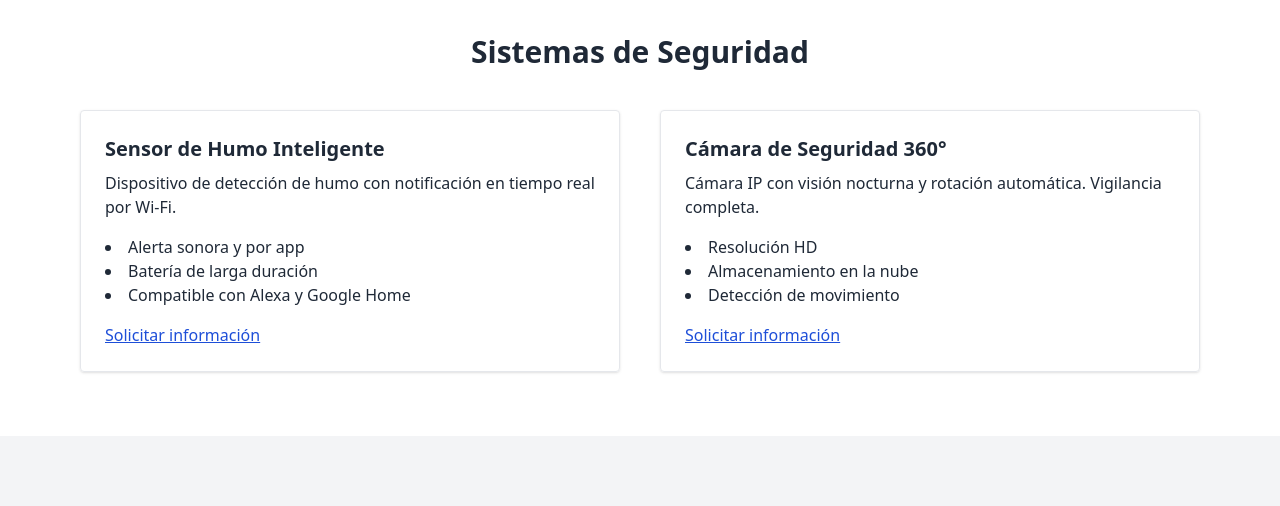
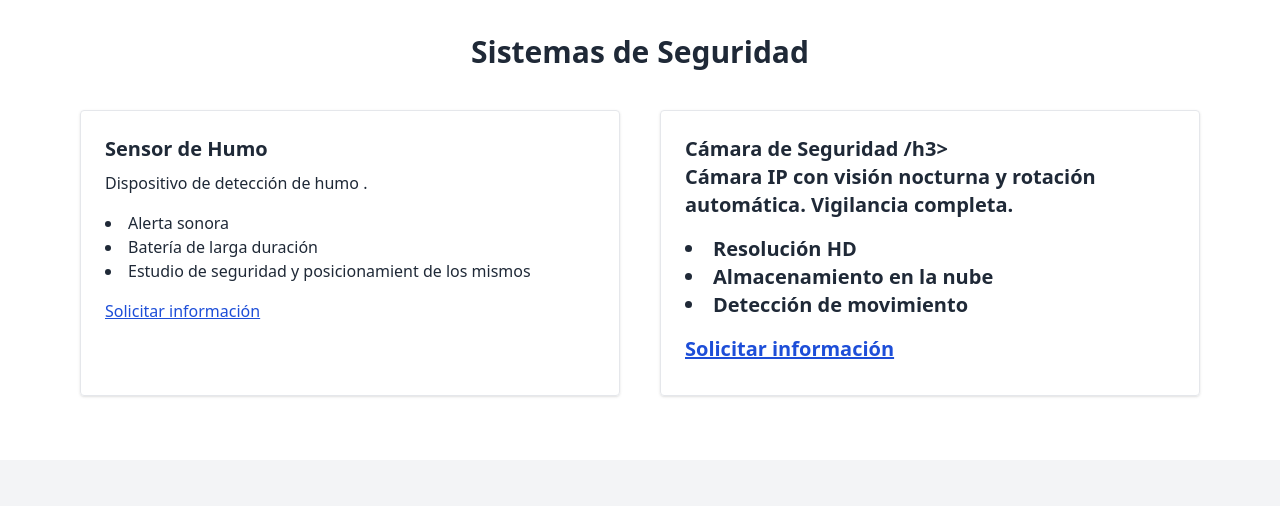
Before and after one commit to IAtechnologysas/iatechnologysas.github.io, a plain HTML site: page index.html in a window 1280 px wide. Shown: the part 1100-1606 px from the top of the page. Drawn offline with nearby package versions, Linux system fonts and the light colour scheme.

Commit message:
Update index.html

```diff
--- a/index.html
+++ b/index.html
@@ -67,19 +67,19 @@
 
     <!-- Sensor de humo -->
     <div class="border p-6 rounded shadow hover:shadow-lg transition">
-      <h3 class="text-xl font-bold mb-2">Sensor de Humo Inteligente</h3>
-      <p class="mb-4">Dispositivo de detección de humo con notificación en tiempo real por Wi-Fi.</p>
+      <h3 class="text-xl font-bold mb-2">Sensor de Humo </h3>
+      <p class="mb-4">Dispositivo de detección de humo .</p>
       <ul class="mb-4 list-disc list-inside">
-        <li>Alerta sonora y por app</li>
+        <li>Alerta sonora</li>
         <li>Batería de larga duración</li>
-        <li>Compatible con Alexa y Google Home</li>
+        <li>Estudio de seguridad y posicionamient de los mismos</li>
       </ul>
       <a href="#contacto" class="text-blue-700 underline">Solicitar información</a>
     </div>
 
     <!-- Cámara de seguridad -->
     <div class="border p-6 rounded shadow hover:shadow-lg transition">
-      <h3 class="text-xl font-bold mb-2">Cámara de Seguridad 360°</h3>
+      <h3 class="text-xl font-bold mb-2">Cámara de Seguridad /h3>
       <p class="mb-4">Cámara IP con visión nocturna y rotación automática. Vigilancia completa.</p>
       <ul class="mb-4 list-disc list-inside">
         <li>Resolución HD</li>
```
